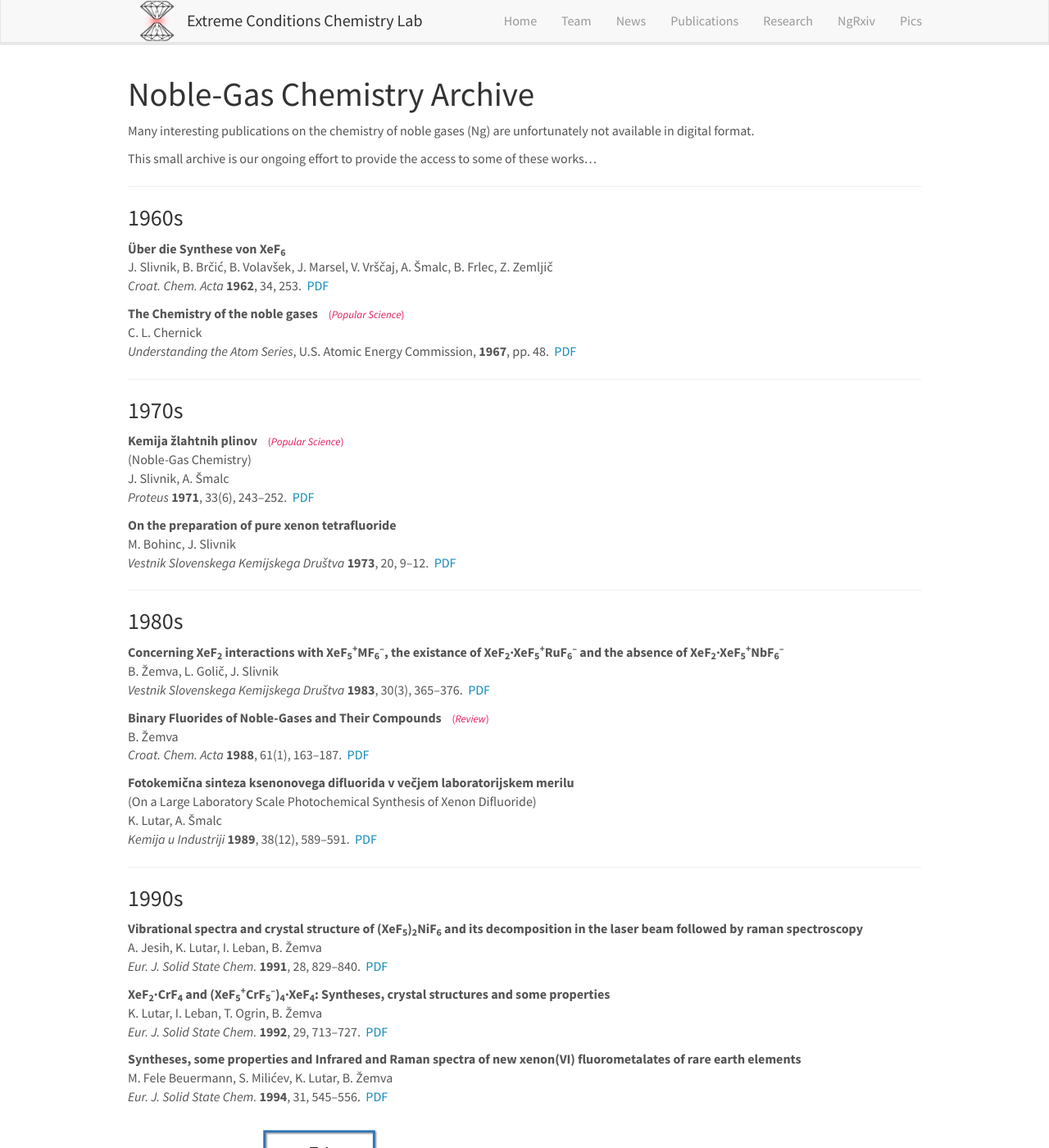
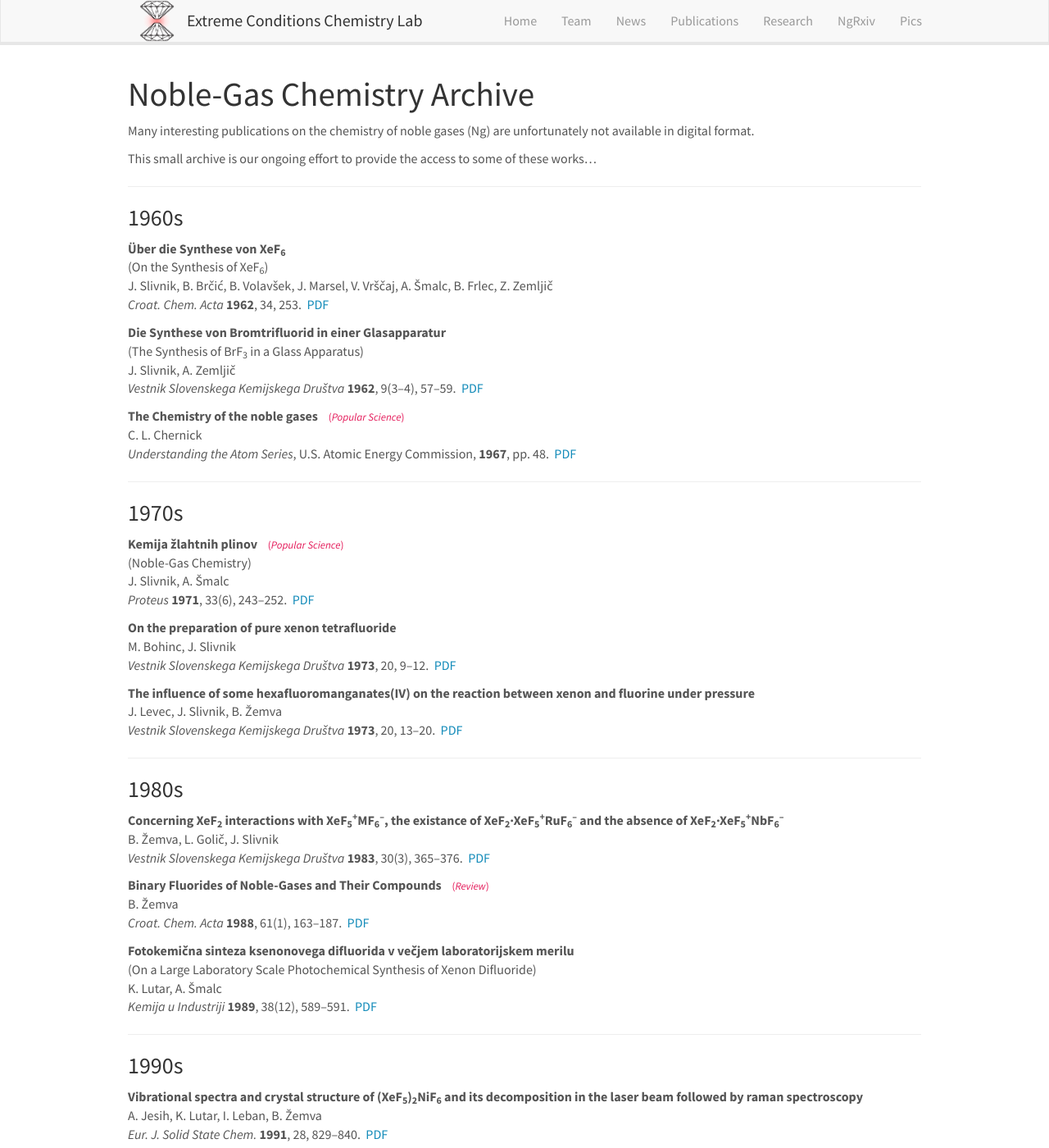
Before and after one commit to eccl-jsi/eccl-jsi.github.io, a Jekyll site: the page built from _pages/ngrxiv.md, in a window 1280 px wide and 1400 px high. Shown: the whole window at 82% size. Built offline with Jekyll 4.4.1, drawn with Linux system fonts in a browser that asks for light colours; nearby versions of some CDN libraries.

Commit message:
Update ngrxiv.md

```diff
--- a/_pages/ngrxiv.md
+++ b/_pages/ngrxiv.md
@@ -17,8 +17,14 @@ This small archive is our ongoing effort to provide the access to some of these
 ### 1960s
 
 **Über die Synthese von XeF<sub>6</sub>**
+<br>(On the Synthesis of XeF<sub>6</sub>)
 <br>J. Slivnik, B. Brčić, B. Volavšek, J. Marsel, V. Vrščaj, A. Šmalc, B. Frlec, Z. Zemljič
 <br>*Croat. Chem. Acta* **1962**, 34, 253. &nbsp;[PDF](https://pubweb.carnet.hr/ccacaa/wp-content/uploads/sites/182/2017/12/CCA_34_1962_253.pdf)
+
+**Die Synthese von Bromtrifluorid in einer Glasapparatur**
+<br>(The Synthesis of BrF<sub>3</sub> in a Glass Apparatus)
+<br>J. Slivnik, A. Zemljič
+<br>*Vestnik Slovenskega Kemijskega Društva* **1962**, 9(3–4), 57–59. &nbsp;[PDF]({{ site.baseurl }}/ngarxiv/1962-57_VSKD.pdf)
 
 **The Chemistry of the noble gases**   &nbsp;&nbsp;&nbsp;<font color="#e41959" size="-1">(<i>Popular Science</i>)</font>
 <br>C. L. Chernick
@@ -36,6 +42,10 @@ This small archive is our ongoing effort to provide the access to some of these
 **On the preparation of pure xenon tetrafluoride**
 <br>M. Bohinc, J. Slivnik
 <br>*Vestnik Slovenskega Kemijskega Društva* **1973**, 20, 9–12. &nbsp;[PDF]({{ site.baseurl }}/ngarxiv/1973_VSKD.pdf)
+
+**The influence of some hexafluoromanganates(IV) on the reaction between xenon and fluorine under pressure**
+<br>J. Levec, J. Slivnik, B. Žemva
+<br>*Vestnik Slovenskega Kemijskega Društva* **1973**, 20, 13–20. &nbsp;[PDF]({{ site.baseurl }}/ngarxiv/1973-13_VSKD.pdf)
 
 <hr>
 
```
